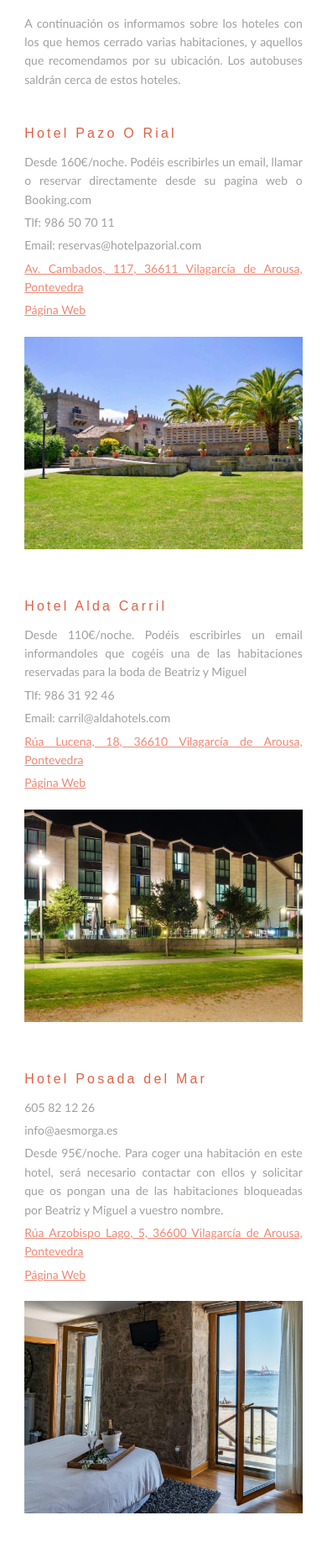
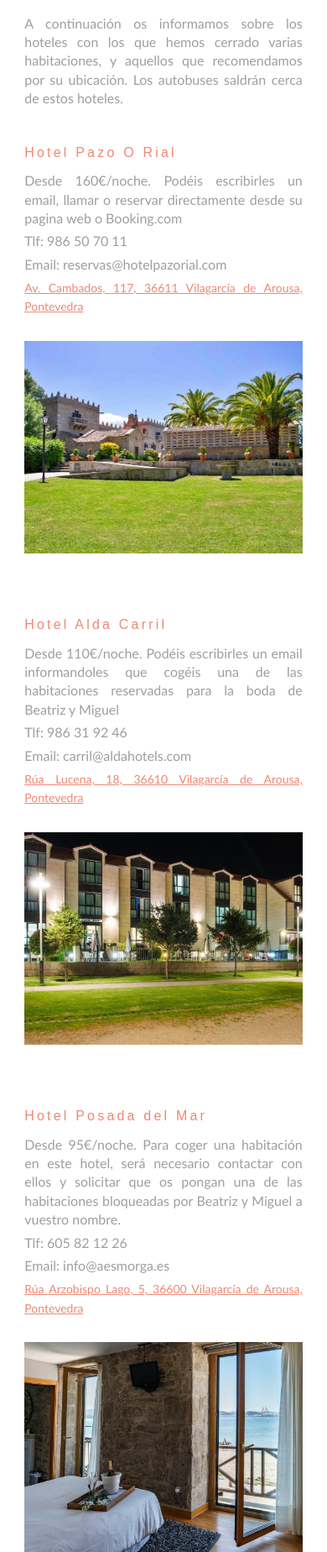
Before and after one commit to BeatrizArespacochaga/wedding-website, a plain HTML site: page hoteles.html in a window 390 px wide. Shown: the part 152-2000 px from the top of the page at 84% size. Drawn offline with Linux system fonts and the light colour scheme.

Commit message:
edit hotels page

```diff
--- a/assets/css/hotels.css
+++ b/assets/css/hotels.css
@@ -131,8 +131,15 @@ body {
         text-align: start;
     }
 
+    .text-hotels h3 a {
+        font-size: 16px;
+        text-align: start;
+        text-decoration: none;
+    }
+
     .text-hotels p {
-        font-size: 14px;
+        line-height: 1.4;
+        margin-bottom: 5px;
     }
 
     .text-hotels .pshrt {
--- a/hoteles.html
+++ b/hoteles.html
@@ -15,68 +15,68 @@
         </div>
         <div class="container-hoteles">
             <div class="text-hotels">
-                <h3>Hotel Pazo O Rial</h3>
+                <h3><a href="https://www.hotelpazorial.com">Hotel Pazo O Rial</a></h3>
                 <p>Desde 160€/noche. Podéis escribirles un email, llamar o reservar directamente desde su pagina web o Booking.com</p>
                 <p>Tlf: 986 50 70 11</p>
                 <p>Email: reservas@hotelpazorial.com</p>
                 <p><a href="https://www.google.es/maps/place/Hotel+Pazo+O+Rial/@42.5777762,-8.7992281,17z/data=!3m1!4b1!4m6!3m5!1s0xd2f140880bbf1f3:0x32a29d72b72d4a5c!8m2!3d42.5777723!4d-8.7966532!16s%2Fg%2F1w0sf4b4?entry=ttu&g_ep=EgoyMDI1MDIxMi4wIKXMDSoASAFQAw%3D%3D"
                 >Av. Cambados, 117, 36611 Vilagarcía de Arousa, Pontevedra</a></p>
-                <p><a href="https://www.hotelpazorial.com"
-                >Página Web</a></p>
                 <div class="photo-container">
-                    <img src="assets/images/pazorial_1.jpeg" alt="Hotel Pazo O Rial">
+                    <a href="https://www.hotelpazorial.com">
+                        <img src="assets/images/pazorial_1.jpeg" alt="Hotel Pazo O Rial">
+                    </a>
                 </div>
             </div>
             <div class="text-hotels">
-                <h3>Hotel Alda Carril</h3>
+                <h3><a href="https://www.aldahotels.es/hoteles/galicia/pontevedra/vilagarcia-de-arousa/hotel-alda-carril">Hotel Alda Carril</a></h3>
                 <p>Desde 110€/noche. Podéis escribirles un email informandoles que cogéis una de las habitaciones reservadas para la boda de Beatriz y Miguel</p>
                 <p>Tlf: 986 31 92 46</p>
                 <p>Email: carril@aldahotels.com</p>
                 <p><a href="https://www.google.com/maps/place//data=!4m2!3m1!1s0xd2f16998a4e701f:0x58bef6e063352efd?sa=X&ved=1t:8290&ictx=111"
                 >Rúa Lucena, 18, 36610 Vilagarcía de Arousa, Pontevedra</a></p>
-                <p><a href="https://www.aldahotels.es/hoteles/galicia/pontevedra/hotel-alda-carril"
-                >Página Web</a></p>
                 <div class="photo-container">
-                    <img src="assets/images/alda_carril.jpg" alt="Hotel Pazo O Rial">
+                    <a href="https://www.aldahotels.es/hoteles/galicia/pontevedra/vilagarcia-de-arousa/hotel-alda-carril">
+                        <img src="assets/images/alda_carril.jpg" alt="Hotel Pazo O Rial">
+                    </a>
                 </div>
             </div>
             <div class="text-hotels">
-                <h3>Hotel Posada del Mar</h3>
-                <p>605 82 12 26</p>
-                <p>info@aesmorga.es</p>
+                <h3><a href="https://aesmorga.es/">Hotel Posada del Mar</a></h3>
                 <p>Desde 95€/noche. Para coger una habitación en este hotel, será necesario contactar con ellos y solicitar que os pongan una de las habitaciones bloqueadas por Beatriz y Miguel a vuestro nombre.</p>
+                <p>Tlf: 605 82 12 26</p>
+                <p>Email: info@aesmorga.es</p>
                 <p><a href="https://www.google.com/maps/place//data=!4m2!3m1!1s0xd2f141709c5de5b:0x3095bde5143bb35e?sa=X&ved=1t:8290&ictx=111"
                 >Rúa Arzobispo Lago, 5, 36600 Vilagarcía de Arousa, Pontevedra</a></p>
-                <p><a href="https://www.aldahotels.es/hoteles/galicia/pontevedra/hotel-alda-castelao"
-                >Página Web</a></p>
                 <div class="photo-container">
-                    <img src="assets/images/posada_mar.jpeg" alt="Hotel Pazo O Rial">
+                    <a href="https://aesmorga.es/">
+                        <img src="assets/images/posada_mar.jpeg" alt="Hotel Pazo O Rial">
+                    </a>
                 </div>
             </div>
             <div class="text-hotels">
-                <h3>Hotel Playa Compostela</h3>
+                <h3><a href="https://www.playacompostela.com/">Hotel Playa Compostela</a></h3>
                 <p>Desde 72€/noche. Podéis contactar por email o por teléfono comunicando que cogéis una de las habitaciones reservadas para la boda de Beatriz y Miguel</p>
                 <p>Tlf: 986 504 010</p>
                 <p>Email: info@playacompostela.com</p>
                 <p><a href="https://www.google.com/maps/place//data=!4m2!3m1!1s0xd2f159d5ecadf69:0x4f3fb683fb21836d?sa=X&ved=1t:8290&ictx=111"
                 >Av. Rosalía de Castro, 138, 36610 Vilagarcía de Arousa, Pontevedra</a></p>
-                <p><a href="www.playacompostela.com"
-                >Página Web</a></p>
                 <div class="photo-container">
-                    <img src="assets/images/playa_compostela.jpg" alt="Hotel Pazo O Rial">
+                    <a href="https://www.playacompostela.com/">
+                        <img src="assets/images/playa_compostela.jpg" alt="Hotel Pazo O Rial">
+                    </a>
                 </div>
             </div>
             <div class="text-hotels">
-                <h3>Hotel Alda Castelao</h3>
+                <h3><a href="https://www.aldahotels.es/hoteles/galicia/pontevedra/vilagarcia-de-arousa/hotel-alda-castelao">Hotel Alda Castelao</a></h3>
                 <p>Desde 105€/noche. Comunicar por medio de email que cogeis una de las habitaciones reservadas para la boda de Beatriz y Miguel</p>
                 <p>Tlf: 986 31 96 80</p>
                 <p>Email: castelao@aldahotels.com</p>
                 <p><a href="https://www.google.com/maps/place//data=!4m2!3m1!1s0xd2f141709c5de5b:0x3095bde5143bb35e?sa=X&ved=1t:8290&ictx=111"
                 >Rúa Arzobispo Lago, 5, 36600 Vilagarcía de Arousa, Pontevedra</a></p>
-                <p><a href="https://www.aldahotels.es/hoteles/galicia/pontevedra/hotel-alda-castelao"
-                >Página Web</a></p>
                 <div class="photo-container">
-                    <img src="assets/images/alda_castelao.jpg" alt="Hotel Pazo O Rial">
+                    <a href="https://www.aldahotels.es/hoteles/galicia/pontevedra/vilagarcia-de-arousa/hotel-alda-castelao">
+                        <img src="assets/images/alda_castelao.jpg" alt="Hotel Pazo O Rial">
+                    </a>
                 </div>
             </div>
         </div>
```
